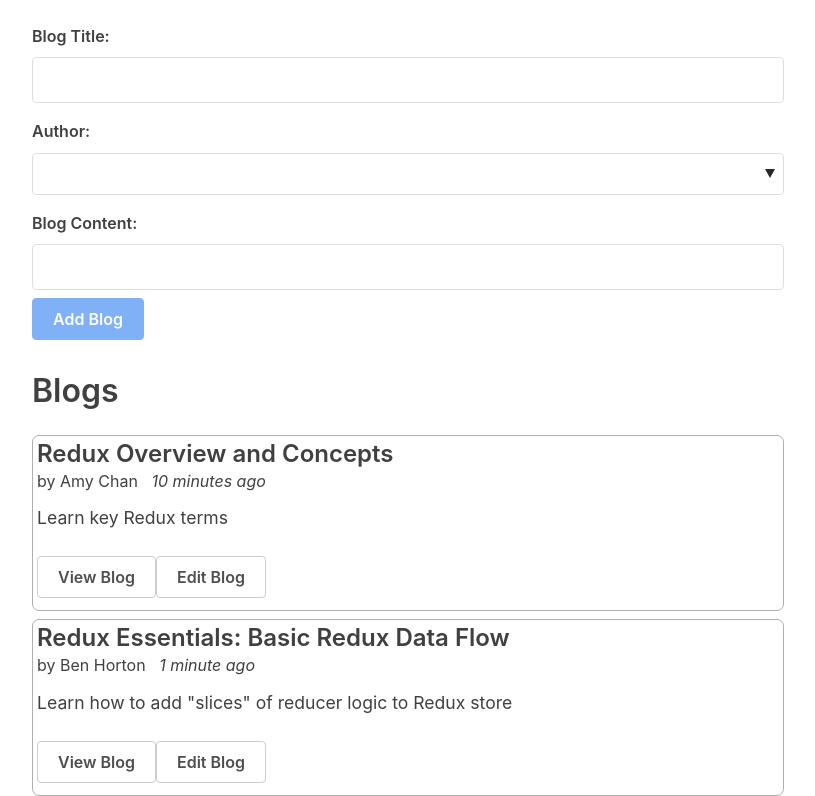
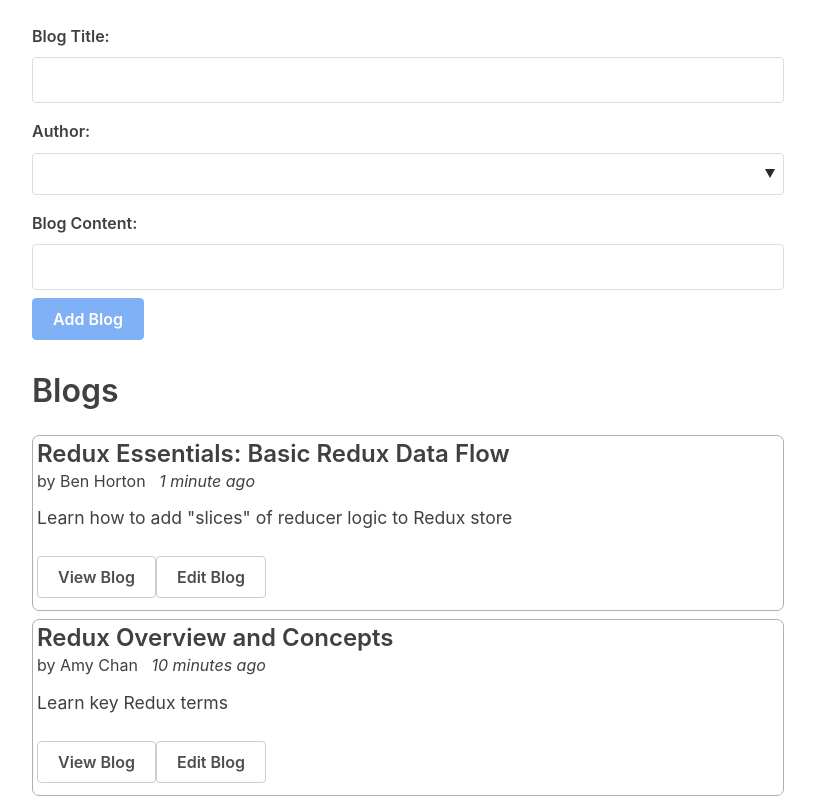
Before and after one commit to hejingne/Redux-Microblogging-App, a React (Create React App) app: page / in a window 1280 px wide. Shown: the part 202-998 px from the top of the page, without its empty margins (232-1047 px from the left). Built offline with nearby package versions, Linux system fonts and the light colour scheme; what @mswjs/data, mock-socket, txtgen would draw is missing.

Commit message:
Sort blogs

```diff
--- a/src/features/blogs/BlogsList.js
+++ b/src/features/blogs/BlogsList.js
@@ -7,8 +7,9 @@ import { BlogsTimeStamp } from './BlogsTimeStamp'
 
 export function BlogsList() {
   const blogs = useSelector(state => state.blogs)
+  const sortedBlogs = blogs.slice().reverse() // Sort blogs by uploaded time
 
-  const blogsList = blogs.map(blog => (
+  const blogsList = sortedBlogs.map(blog => (
     <article className="blog-excerpt"
              key={blog.id}>
 
```
